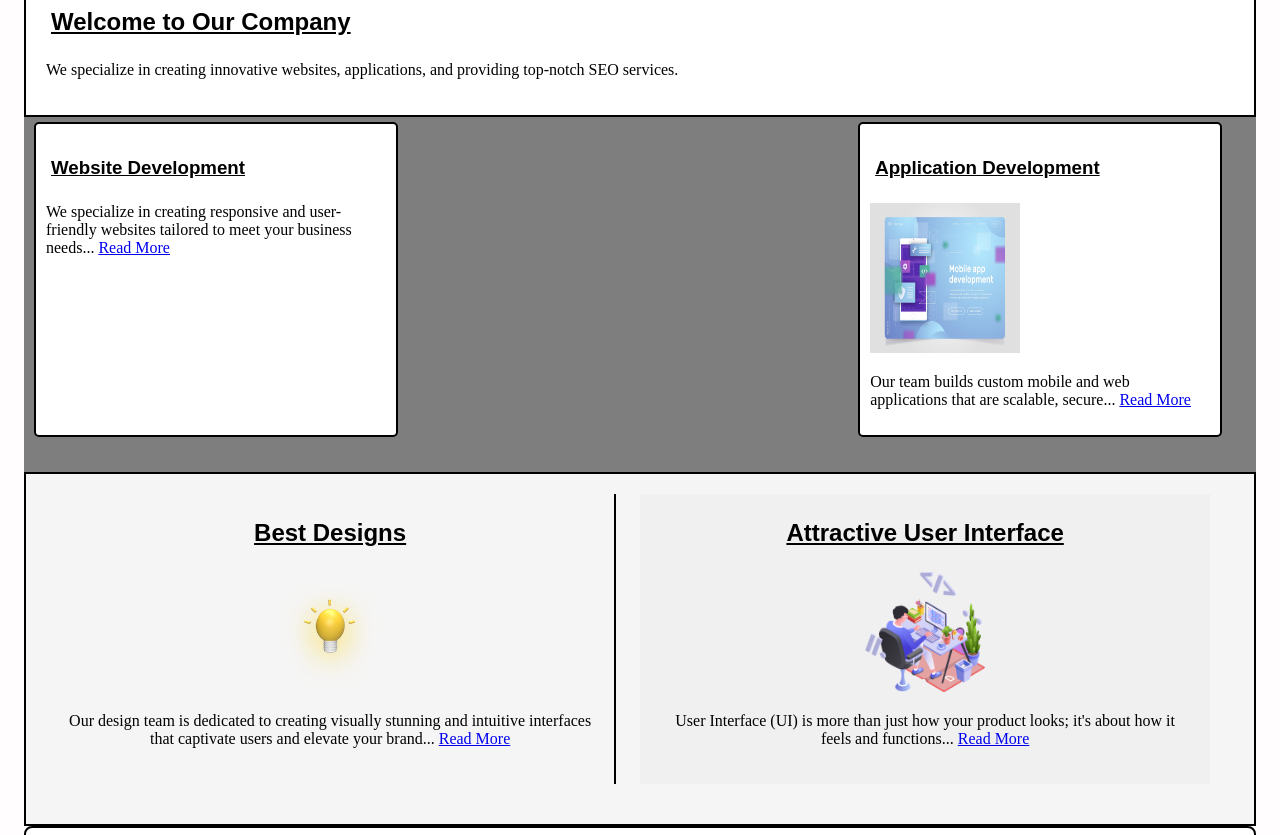
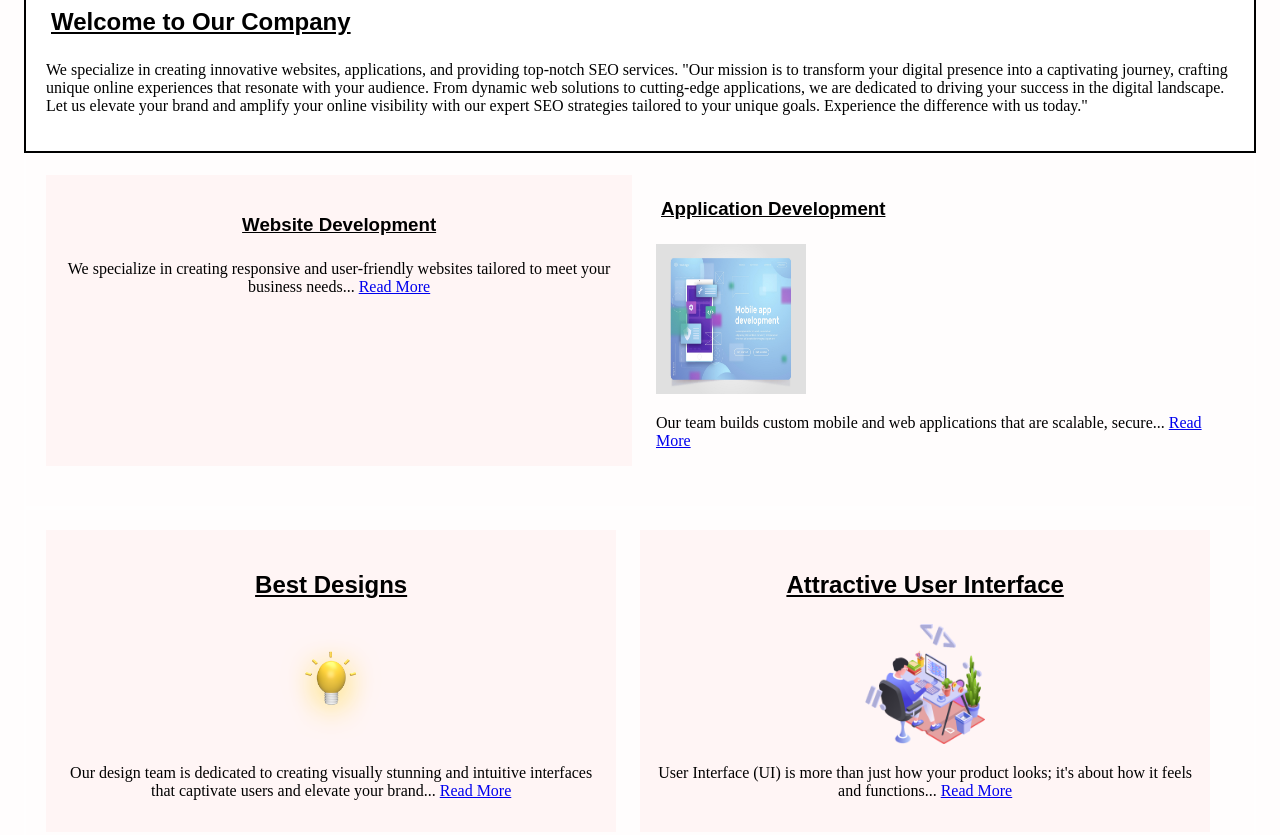
Before and after one commit to Backendwhiz/bw-web-html, a plain HTML site: page index.html in a window 1280 px wide. Shown: the part 321-1156 px from the top of the page. Drawn offline with Linux system fonts and the light colour scheme.

Commit message:
Add files via upload

```diff
--- a/index.html
+++ b/index.html
@@ -40,16 +40,21 @@
   <main>
     <section id="home">
       <h2>Welcome to Our Company</h2>
-      <p>We specialize in creating innovative websites, applications, and providing top-notch SEO services.</p>
+      <p>We specialize in creating innovative websites, applications, and providing top-notch SEO services.
+        "Our mission is to transform your digital presence into a captivating journey, crafting unique online
+        experiences that resonate with your audience. From dynamic web solutions to cutting-edge applications,
+        we are dedicated to driving your success in the digital landscape.
+        Let us elevate your brand and amplify your online visibility with our expert SEO strategies tailored to your unique goals.
+        Experience the difference with us today."</p>
     </section>
 
     <section id="services">
-      <div class="service-box">
+      <div class="website-Development-box">
         <h3>Website Development</h3>
         <p>We specialize in creating responsive and user-friendly websites tailored to meet your business needs... <a
             href="./services.html">Read More</a></p>
       </div>
-      <div class="service-box">
+      <div class="Application-Development-box">
         <h3>Application Development</h3>
         <img src="./images/4420630.jpg" height="150" width="150" alt="">
         <p>Our team builds custom mobile and web applications that are scalable, secure... <a
--- a/style.css
+++ b/style.css
@@ -5,11 +5,12 @@
   left: 0;
   width: 100%;
   height: 100%;
-  background-color: #000; /* Set background color to pitch black */
+  background-image: url(./images/bw-logo.jpg); /* Set background color to pitch black */
   display: flex;
   justify-content: center;
   align-items: center;
 }
+
 /* Custom styles for headings */
 h1, h2, h3, h4, h5, h6 {
   font-weight: bold; /* Make headings bold */
@@ -17,7 +18,6 @@ h1, h2, h3, h4, h5, h6 {
   padding: 5px; /* Add padding to headings */
   font-family: Arial, sans-serif; /* Use Arial or fallback to sans-serif */
 }
-
 
 .loader {
   border: 16px solid #f3f3f3; /* Light grey */
@@ -189,41 +189,32 @@ body {
 
 #services {
   display: flex;
-  flex-wrap: wrap;
-  justify-content: space-between;
-  padding: 10px;
-  background-color: rgba(0, 0, 0, 0.5);
-  /* Set background color to semi-transparent black */
+  padding: 20px;
+  border: 2px solid rgb(255, 254, 254);
+  /* Add black border around the box */
 }
 
-.service-box {
-  padding-top: 10px;
-  width: calc(50% - 10px);
-  background-color: #ffffff;
-  /* Set background color to white */
-  padding: 10px;
-  margin-bottom: 5px;
-  border-radius: 5px;
-  box-sizing: border-box;
-  border: 2px solid black;
-  /* Add black outline with medium thickness */
-  animation: float 4s ease-in-out infinite;
-  /* Add animation effect */
-}
 
-@keyframes float {
-  0% {
-    transform: translateY(0);
-  }
+.website-Development-box {
+  background-color: #fff5f5;
+  /* Set background color to dark grey */
+  text-align: center;
+  padding: 1em;
+  animation: slideUp 1s ease-in-out;
+  color: #000000;
+  /* Add black border with medium thickness */
+}* Add black outline with medium thickness */
 
-  50% {
-    transform: translateY(-10px);
-  }
+.Application-Development-box {
+  background-color: #fff5f5;
+  /* Set background color to dark grey */
+  text-align: center;
+  padding: 1em;
+  animation: slideUp 1s ease-in-out;
+  color: #000000;
+  /* Add black border with medium thickness */
+} /* Add black outline with medium thickness */
 
-  100% {
-    transform: translateY(0);
-  }
-}
 
 .contact-box {
   background-color: #ffffff;
@@ -235,14 +226,12 @@ body {
 
 /* For small screens */
 @media screen and (max-width: 600px) {
-  .service-box {
+  .service-box ,.website-Development-box,.Application-Development-box{
     width: 100%; /* Make the width 100% for small screens */
     margin-bottom: 10px; /* Adjust margin */
   }
 
-  #services {
-    padding: 10px; /* Adjust padding */
-  }
+
 
   #design-ui .design-box,
   #design-ui .ui-box {
@@ -253,35 +242,29 @@ body {
 
 /* For medium screens */
 @media screen and (min-width: 601px) and (max-width: 1024px) {
-  .service-box {
+  .service-box ,.website-Development-box,.Application-Development-box{
     width: 48%; /* Adjust width for medium screens */
     margin-right: 2%; /* Adjust margin */
     margin-bottom: 10px; /* Adjust margin */
   }
 
-  #services {
-    padding: 10px; /* Adjust padding */
-  }
 
   #design-ui .design-box,
   #design-ui .ui-box {
     width: 48%; /* Adjust width for medium screens */
     margin-right: 2%; /* Adjust margin */
-    margin-bottom: 5px; /* Adjust margin */
+    margin-bottom: 20px; /* Adjust margin */
   }
 }
 
 /* For large screens */
 @media screen and (min-width: 1025px) {
-  .service-box {
-    width: 30%; /* Adjust width for large screens */
+  .service-box ,.website-Development-box,.Application-Development-box{
+    width: 48%; /* Adjust width for large screens */
     margin-right: 2%; /* Adjust margin */
     margin-bottom: 20px; /* Adjust margin */
   }
 
-  #services {
-    padding: 10px; /* Adjust padding */
-  }
 
   #design-ui .design-box,
   #design-ui .ui-box {
@@ -290,35 +273,3 @@ body {
     margin-bottom: 20px; /* Adjust margin */
   }
 }
-
-/* Additional styles */
-body {
-  background-color: #fffdfd; /* Set background color to pitch black */
-}
-
-#design-ui {
-  background-color: #f5f5f5; /* Set background color to light grey */
-  padding: 20px;
-  border: 2px solid black; /* Add black border with medium thickness */
-}
-
-.design-box,
-.ui-box {
-  width: 50%; /* Set width to 50% */
-  padding: 20px; /* Add padding */
-  box-sizing: border-box; /* Include padding and border in the element's total width and height */
-}
-
-.design-box {
-  background-color: #f5f5f5; /* Set background color to light grey */
-  border-right: 2px solid black; /* Add black border on the right side */
-}
-
-.ui-box {
-  background-color: #f0f0f0; /* Set background color to grey */
-}
-
-.design-box h2,
-.ui-box h2 {
-  margin-top: 0; /* Remove top margin for heading */
-}
```
Also changed, not shown: images/bw-logo.jpg (added).
